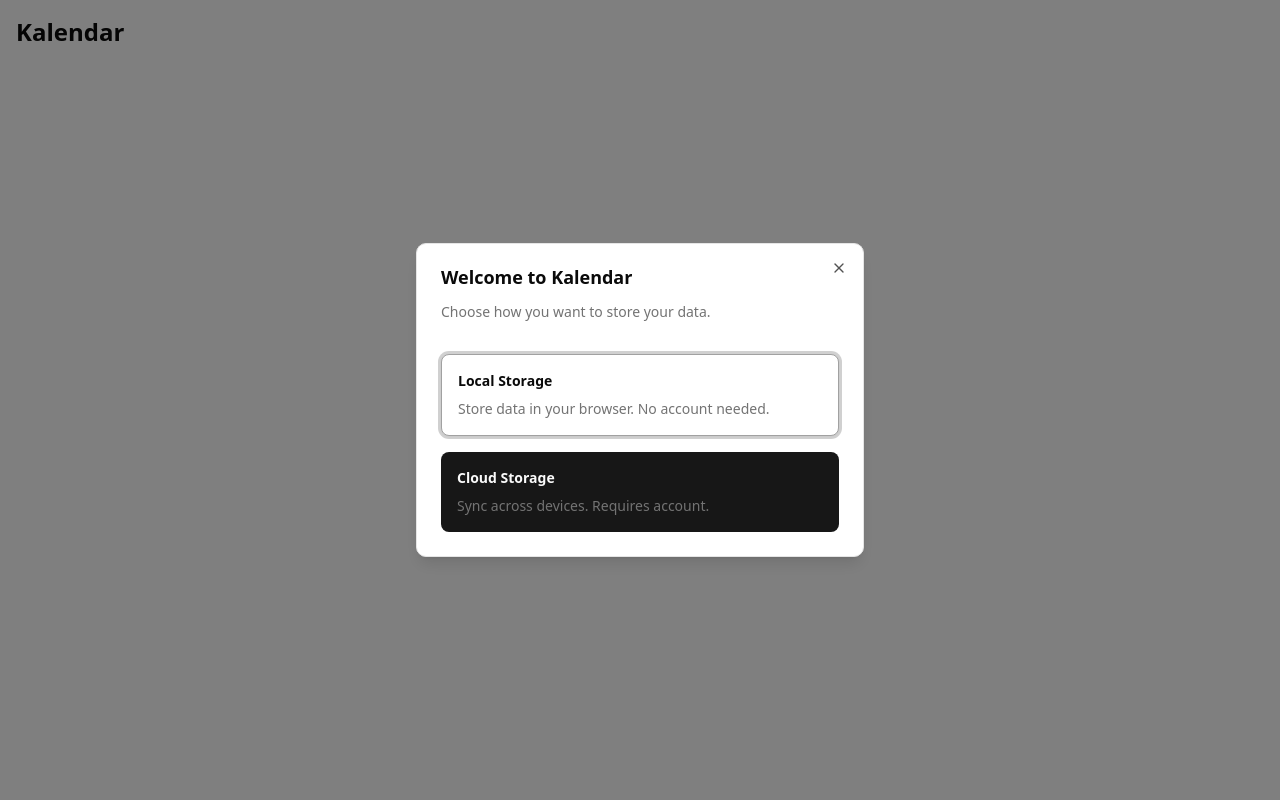
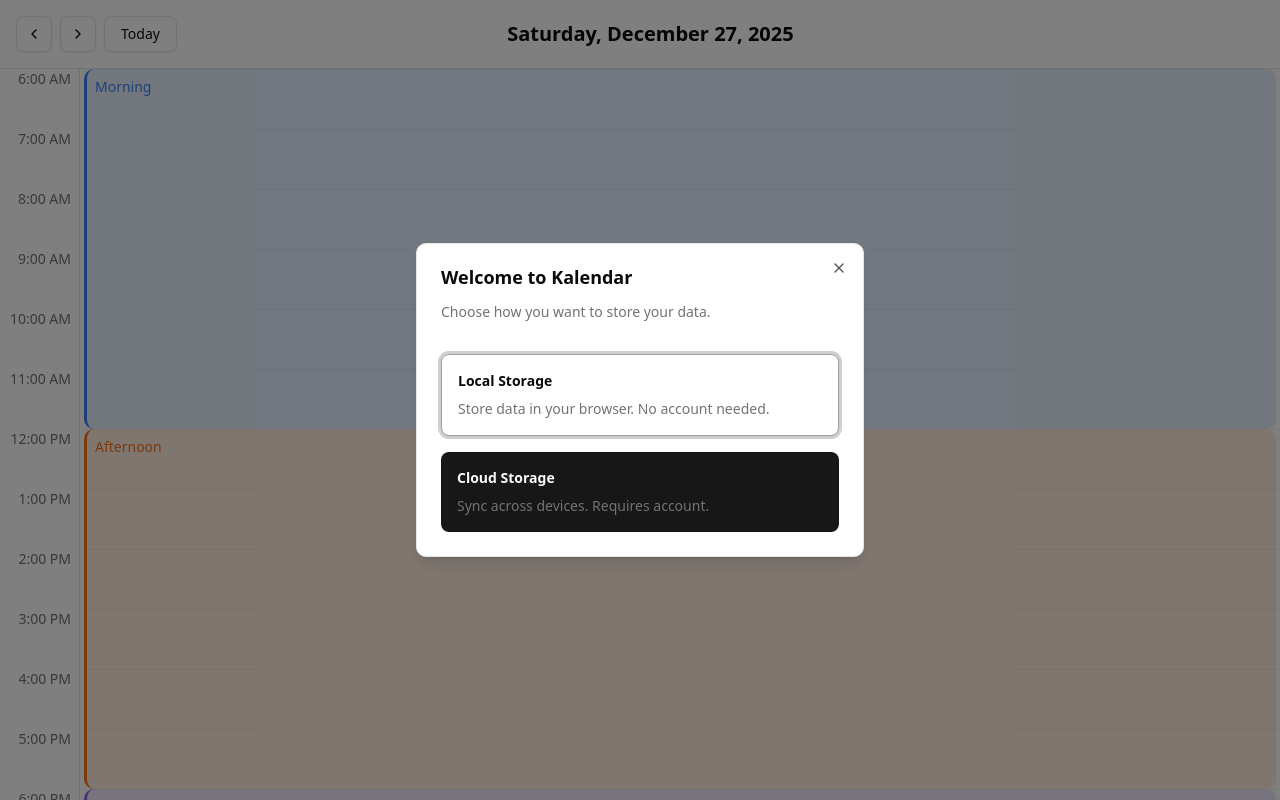
Before and after one commit to Dangandy/Kalendar, a Next.js app: page / in a window 1280 px wide. Built offline with nearby package versions, Linux system fonts and the light colour scheme.

Commit message:
feat: add day view with timeline and schedule blocks
🤖 Generated with [Claude Code](https://claude.com/claude-code)

Co-Authored-By: Claude Opus 4.5 <noreply@anthropic.com>

```diff
--- /dev/null
+++ b/app/components/calendar/day-view.tsx
@@ -0,0 +1,71 @@
+'use client'
+
+import { useState } from 'react'
+import { ChevronLeft, ChevronRight } from 'lucide-react'
+import { Button } from '@/components/ui/button'
+import { Timeline } from './timeline'
+import { ScheduleBlock } from './schedule-block'
+import { useKalendarStore } from '@/lib/store'
+import { formatDate, formatDisplayDate } from '@/lib/utils/time'
+
+export function DayView() {
+  const [currentDate, setCurrentDate] = useState(new Date())
+  const { schedules } = useKalendarStore()
+
+  const goToPreviousDay = () => {
+    setCurrentDate((prev) => {
+      const newDate = new Date(prev)
+      newDate.setDate(newDate.getDate() - 1)
+      return newDate
+    })
+  }
+
+  const goToNextDay = () => {
+    setCurrentDate((prev) => {
+      const newDate = new Date(prev)
+      newDate.setDate(newDate.getDate() + 1)
+      return newDate
+    })
+  }
+
+  const goToToday = () => {
+    setCurrentDate(new Date())
+  }
+
+  // Sort schedules by start time
+  const sortedSchedules = [...schedules].sort((a, b) =>
+    a.startTime.localeCompare(b.startTime)
+  )
+
+  return (
+    <div className="flex flex-col h-full">
+      {/* Header */}
+      <div className="flex items-center justify-between p-4 border-b">
+        <div className="flex items-center gap-2">
+          <Button variant="outline" size="icon" onClick={goToPreviousDay}>
+            <ChevronLeft className="h-4 w-4" />
+          </Button>
+          <Button variant="outline" size="icon" onClick={goToNextDay}>
+            <ChevronRight className="h-4 w-4" />
+          </Button>
+          <Button variant="outline" onClick={goToToday}>
+            Today
+          </Button>
+        </div>
+        <h2 className="text-xl font-semibold">
+          {formatDisplayDate(currentDate)}
+        </h2>
+        <div className="w-[140px]" /> {/* Spacer for centering */}
+      </div>
+
+      {/* Timeline */}
+      <Timeline>
+        {sortedSchedules.map((schedule) => (
+          <ScheduleBlock key={schedule.id} schedule={schedule}>
+            {/* Tasks will go here */}
+          </ScheduleBlock>
+        ))}
+      </Timeline>
+    </div>
+  )
+}
--- /dev/null
+++ b/app/components/calendar/schedule-block.tsx
@@ -0,0 +1,39 @@
+'use client'
+
+import { timeToMinutes } from '@/lib/utils/time'
+import type { Schedule } from '@/lib/store/types'
+
+interface ScheduleBlockProps {
+  schedule: Schedule
+  children?: React.ReactNode
+}
+
+export function ScheduleBlock({ schedule, children }: ScheduleBlockProps) {
+  const hourHeight = 60 // pixels per hour
+  const startMinutes = timeToMinutes(schedule.startTime)
+  const endMinutes = timeToMinutes(schedule.endTime)
+  const durationMinutes = endMinutes - startMinutes
+
+  // Calculate position (6 AM is the start)
+  const topOffset = ((startMinutes - 6 * 60) / 60) * hourHeight
+  const height = (durationMinutes / 60) * hourHeight
+
+  return (
+    <div
+      className="absolute left-1 right-1 rounded-lg p-2 overflow-hidden"
+      style={{
+        top: `${topOffset}px`,
+        height: `${height}px`,
+        backgroundColor: `${schedule.color}20`,
+        borderLeft: `3px solid ${schedule.color}`,
+      }}
+    >
+      <div className="font-medium text-sm" style={{ color: schedule.color }}>
+        {schedule.name}
+      </div>
+      <div className="mt-1 space-y-1">
+        {children}
+      </div>
+    </div>
+  )
+}
--- /dev/null
+++ b/app/components/calendar/timeline.tsx
@@ -0,0 +1,45 @@
+'use client'
+
+import { getTimelineHours, formatTime } from '@/lib/utils/time'
+
+interface TimelineProps {
+  children: React.ReactNode
+}
+
+export function Timeline({ children }: TimelineProps) {
+  const hours = getTimelineHours()
+  const hourHeight = 60 // pixels per hour
+
+  return (
+    <div className="flex flex-1 overflow-auto">
+      {/* Time labels */}
+      <div className="flex-shrink-0 w-20 border-r">
+        {hours.map((hour) => (
+          <div
+            key={hour}
+            className="h-[60px] pr-2 text-right text-sm text-muted-foreground"
+          >
+            {formatTime(hour)}
+          </div>
+        ))}
+      </div>
+
+      {/* Timeline content */}
+      <div className="flex-1 relative">
+        {/* Hour grid lines */}
+        {hours.map((hour) => (
+          <div
+            key={hour}
+            className="absolute w-full border-t border-muted"
+            style={{ top: `${(hour - 6) * hourHeight}px` }}
+          />
+        ))}
+
+        {/* Schedule blocks */}
+        <div className="relative" style={{ height: `${hours.length * hourHeight}px` }}>
+          {children}
+        </div>
+      </div>
+    </div>
+  )
+}
--- a/app/page.tsx
+++ b/app/page.tsx
@@ -1,13 +1,11 @@
 import { StorageModeDialog } from './components/storage-mode-dialog'
+import { DayView } from './components/calendar/day-view'
 
 export default function Home() {
   return (
-    <main className="min-h-screen">
+    <main className="h-screen flex flex-col">
       <StorageModeDialog />
-      <div className="container mx-auto p-4">
-        <h1 className="text-2xl font-bold">Kalendar</h1>
-        {/* Calendar view will go here */}
-      </div>
+      <DayView />
     </main>
   )
 }
--- /dev/null
+++ b/lib/utils/time.ts
@@ -0,0 +1,34 @@
+export function parseTime(time: string): { hours: number; minutes: number } {
+  const [hours, minutes] = time.split(':').map(Number)
+  return { hours, minutes }
+}
+
+export function formatTime(hours: number, minutes: number = 0): string {
+  const period = hours >= 12 ? 'PM' : 'AM'
+  const displayHours = hours % 12 || 12
+  const displayMinutes = minutes.toString().padStart(2, '0')
+  return `${displayHours}:${displayMinutes} ${period}`
+}
+
+export function timeToMinutes(time: string): number {
+  const { hours, minutes } = parseTime(time)
+  return hours * 60 + minutes
+}
+
+export function getTimelineHours(): number[] {
+  // 6 AM to 11 PM
+  return Array.from({ length: 18 }, (_, i) => i + 6)
+}
+
+export function formatDate(date: Date): string {
+  return date.toISOString().split('T')[0]
+}
+
+export function formatDisplayDate(date: Date): string {
+  return date.toLocaleDateString('en-US', {
+    weekday: 'long',
+    month: 'long',
+    day: 'numeric',
+    year: 'numeric',
+  })
+}
```
